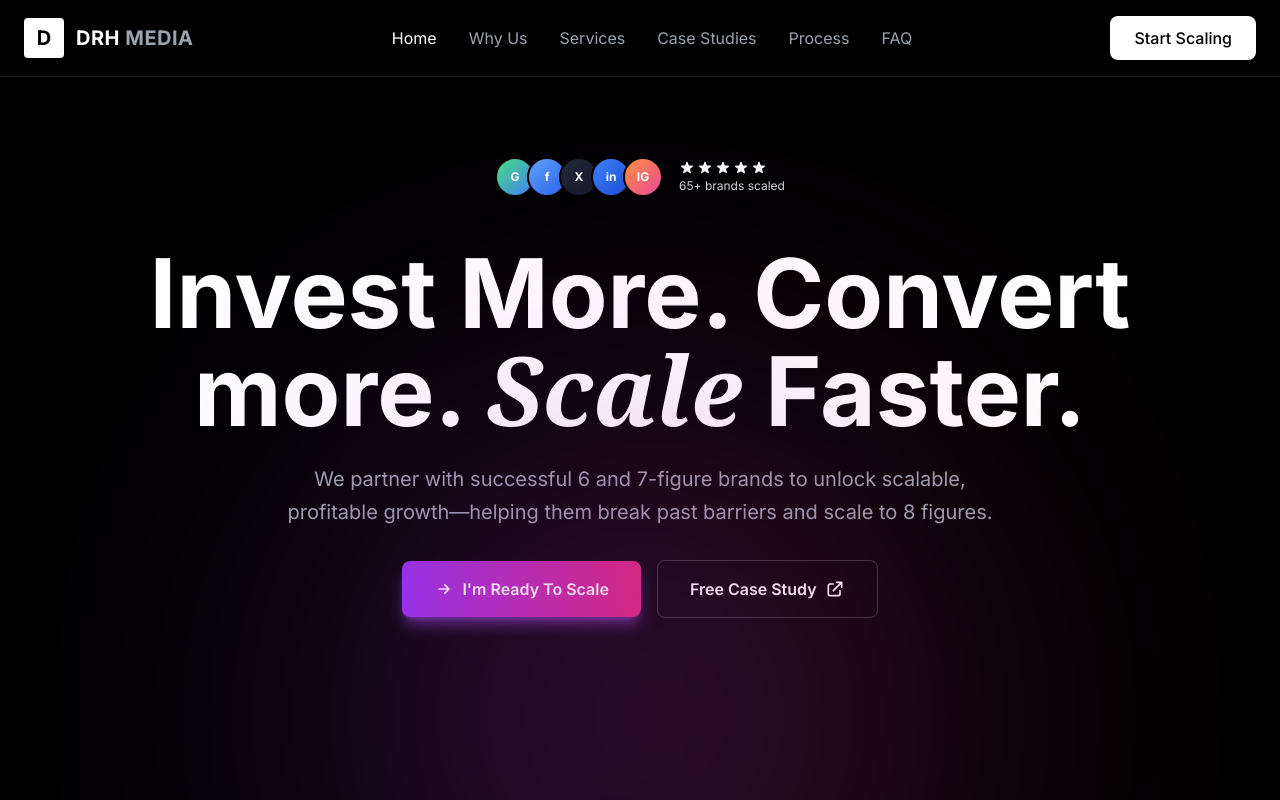
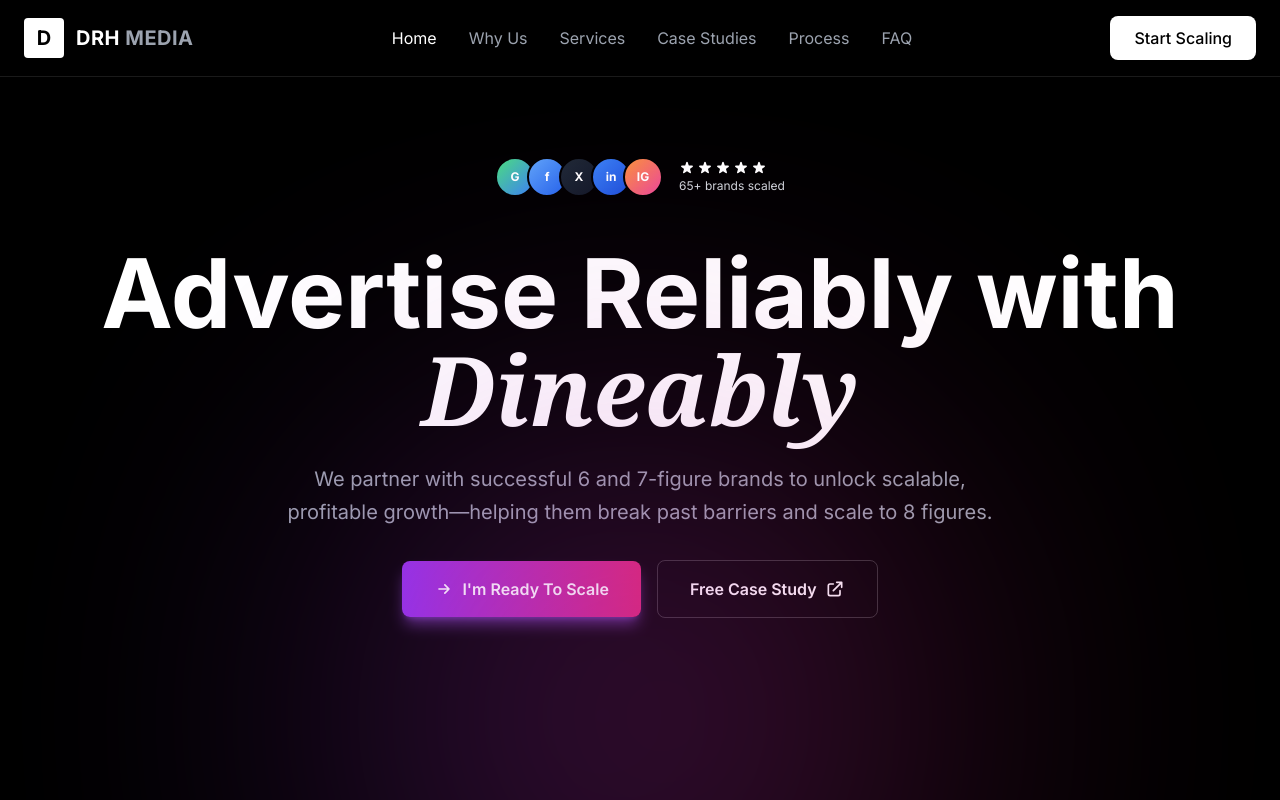
Before and after one commit to superminecraft2012/Dineably, a Next.js app: page / in a window 1280 px wide. Shown: the top 800 px of the page. Built offline with nearby package versions, Linux system fonts and the light colour scheme.

Commit message:
Update hero text to 'Advertise Reliably with Dineably'

```diff
--- a/src/app/page.tsx
+++ b/src/app/page.tsx
@@ -88,8 +88,7 @@ export default function Home() {
           {/* Main Heading */}
           <div className="text-center mb-8">
             <h1 className="text-6xl md:text-7xl lg:text-8xl font-bold mb-6 leading-tight">
-              Invest More. Convert<br />
-              more. <span className="italic font-serif">Scale</span> Faster.
+              Advertise Reliably with <span className="italic font-serif">Dineably</span>
             </h1>
             <p className="text-xl text-gray-400 max-w-3xl mx-auto leading-relaxed">
               We partner with successful 6 and 7-figure brands to unlock scalable,<br />
```
